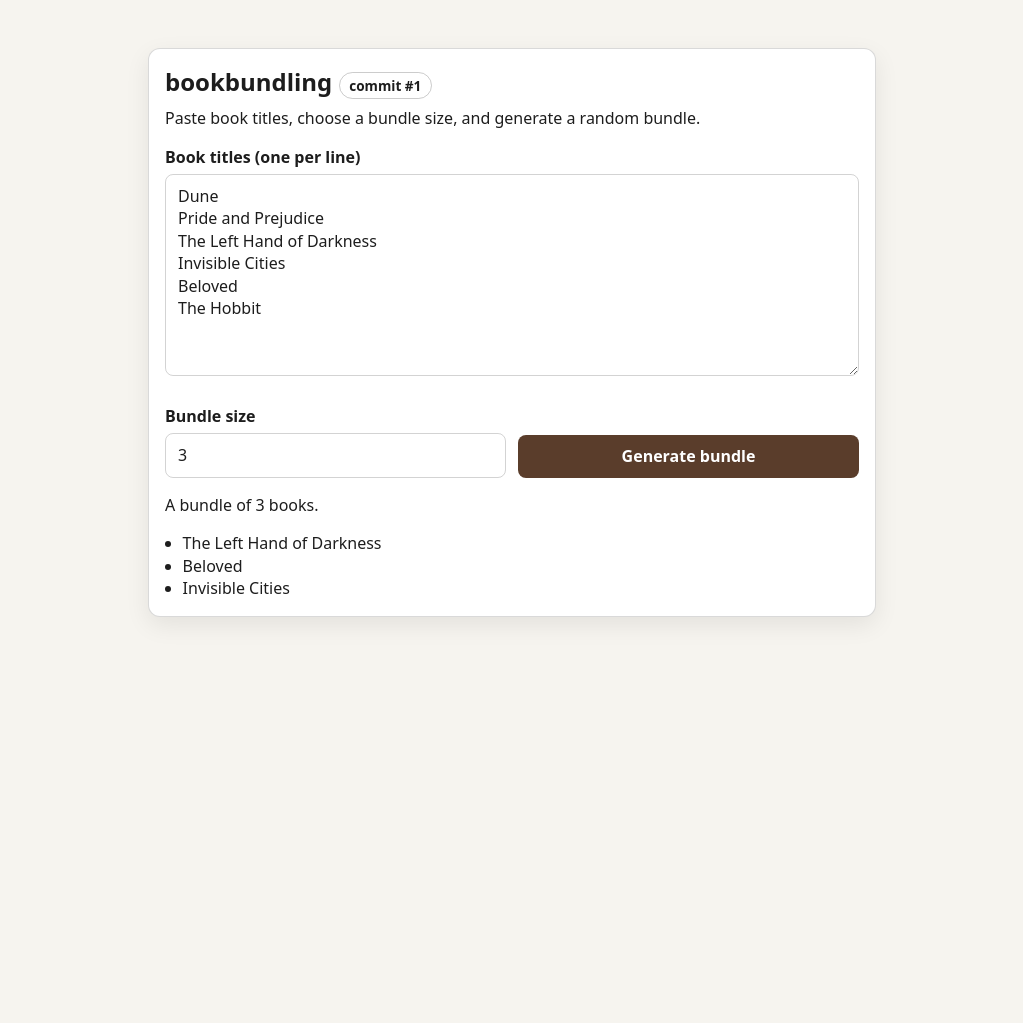
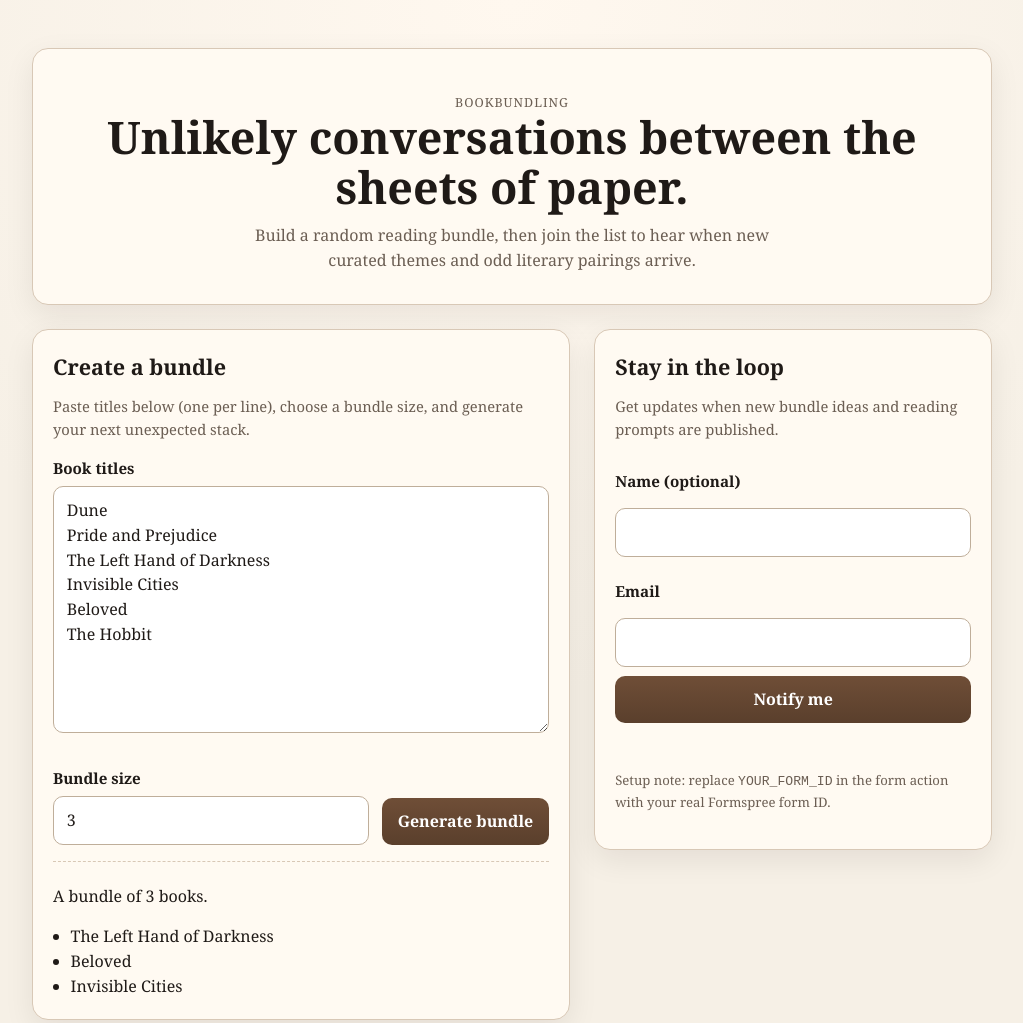
Before and after one commit to wyrddistrodoor/bookbundling, a plain HTML site: page index.html in a window 1280 px wide. Shown: the top 1023 px of the page, without its empty margins (128-1151 px from the left). Before the commit the page ends 800 px from the top, so only its background shows below. Drawn offline with Linux system fonts and the light colour scheme.

Commit message:
Redesign single-page site with bookish layout and Formspree email capture

```diff
--- a/index.html
+++ b/index.html
@@ -3,87 +3,206 @@
 <head>
   <meta charset="utf-8" />
   <meta name="viewport" content="width=device-width, initial-scale=1" />
-  <title>bookbundling — commit #1</title>
+  <title>bookbundling — unlikely conversations between the sheets</title>
+  <meta name="description" content="bookbundling pairs curious readers with unexpected bundles and unlikely conversations between the sheets of paper." />
   <style>
     :root {
-      color-scheme: light dark;
-      --bg: #f6f4ef;
-      --fg: #1d1d1d;
-      --accent: #5a3d2b;
-      --card: #ffffff;
+      --paper: #f6f0e6;
+      --ink: #1f1a17;
+      --muted: #6b5e53;
+      --accent: #6f4e37;
+      --accent-strong: #5a3f2c;
+      --card: #fffaf2;
+      --line: #d8c8b6;
+      --ok-bg: #e8f8ec;
+      --ok-fg: #1f5f2d;
+      --err-bg: #fdecec;
+      --err-fg: #7a1e1e;
+      --shadow: 0 10px 30px rgba(28, 19, 12, 0.08);
     }
-    @media (prefers-color-scheme: dark) {
-      :root {
-        --bg: #151515;
-        --fg: #ececec;
-        --accent: #d8ab8c;
-        --card: #222;
+
+    * { box-sizing: border-box; }
+
+    body {
+      margin: 0;
+      font-family: Georgia, "Times New Roman", serif;
+      background: radial-gradient(circle at top, #fff8ef 0%, var(--paper) 55%);
+      color: var(--ink);
+      line-height: 1.55;
+    }
+
+    main {
+      width: min(960px, 92vw);
+      margin: 3rem auto 4rem;
+      display: grid;
+      gap: 1.5rem;
+    }
+
+    .card {
+      background: var(--card);
+      border: 1px solid var(--line);
+      border-radius: 16px;
+      padding: 1.25rem;
+      box-shadow: var(--shadow);
+    }
+
+    .hero {
+      text-align: center;
+      padding: 2rem 1.25rem;
+    }
+
+    .kicker {
+      text-transform: uppercase;
+      letter-spacing: 0.08em;
+      font-size: 0.78rem;
+      color: var(--muted);
+      margin: 0 0 0.35rem;
+    }
+
+    h1 {
+      margin: 0;
+      font-size: clamp(1.7rem, 5vw, 2.8rem);
+      line-height: 1.1;
+    }
+
+    .hero p {
+      margin: 0.75rem auto 0;
+      max-width: 62ch;
+      color: var(--muted);
+    }
+
+    h2 {
+      margin: 0 0 0.7rem;
+      font-size: 1.35rem;
+    }
+
+    p { margin: 0.6rem 0 1rem; }
+
+    .split {
+      display: grid;
+      grid-template-columns: 1fr;
+      gap: 1.5rem;
+    }
+
+    @media (min-width: 860px) {
+      .split {
+        grid-template-columns: 1.15fr 0.85fr;
+        align-items: start;
       }
     }
-    * { box-sizing: border-box; }
-    body {
-      margin: 0;
-      font-family: ui-sans-serif, system-ui, -apple-system, Segoe UI, Roboto, Helvetica, Arial, sans-serif;
-      background: var(--bg);
-      color: var(--fg);
-      line-height: 1.4;
+
+    label {
+      display: block;
+      margin: 0.85rem 0 0.35rem;
+      font-weight: 700;
+      font-size: 0.95rem;
     }
-    main {
-      max-width: 760px;
-      margin: 3rem auto;
-      padding: 0 1rem;
-    }
-    .card {
-      background: var(--card);
-      border: 1px solid rgba(128, 128, 128, 0.3);
-      border-radius: 12px;
-      padding: 1rem;
-      box-shadow: 0 8px 24px rgba(0, 0, 0, 0.08);
-    }
-    h1 { margin: 0 0 0.5rem; }
-    p { margin: 0.5rem 0 1rem; }
-    label { display: block; margin: 0.75rem 0 0.35rem; font-weight: 600; }
+
     textarea, input, button {
       width: 100%;
       font: inherit;
-      padding: 0.65rem 0.75rem;
-      border-radius: 8px;
-      border: 1px solid rgba(128, 128, 128, 0.35);
-      background: transparent;
       color: inherit;
+      border-radius: 10px;
+      border: 1px solid #bfae9a;
+      background: #fff;
+      padding: 0.7rem 0.8rem;
     }
+
+    textarea { resize: vertical; }
+
     .row {
+      margin-top: 0.8rem;
       display: grid;
-      gap: 0.75rem;
-      grid-template-columns: 1fr 1fr;
-      margin-top: 0.75rem;
+      grid-template-columns: 1fr auto;
+      gap: 0.8rem;
+      align-items: end;
     }
-    button {
+
+    .btn {
       cursor: pointer;
-      background: var(--accent);
-      border: none;
+      border: 0;
+      background: linear-gradient(180deg, var(--accent) 0%, var(--accent-strong) 100%);
       color: #fff;
       font-weight: 700;
+      min-height: 44px;
+      padding: 0.7rem 1rem;
     }
-    ul { margin: 0.75rem 0 0; padding-left: 1.1rem; }
-    .result { margin-top: 1rem; }
-    .tag {
-      display: inline-block;
-      font-size: 0.85rem;
-      border-radius: 999px;
-      border: 1px solid rgba(128, 128, 128, 0.4);
-      padding: 0.2rem 0.6rem;
+
+    .btn:hover { filter: brightness(1.04); }
+
+    .result {
+      margin-top: 1rem;
+      padding-top: 0.75rem;
+      border-top: 1px dashed var(--line);
+    }
+
+    ul { margin: 0.5rem 0 0; padding-left: 1.1rem; }
+
+    .note {
+      font-size: 0.92rem;
+      color: var(--muted);
+    }
+
+    .signup-form {
+      margin-top: 0.7rem;
+      display: grid;
+      gap: 0.55rem;
+    }
+
+    .status {
+      min-height: 1.5rem;
+      font-size: 0.92rem;
+      margin-top: 0.45rem;
+    }
+
+    .status.ok {
+      color: var(--ok-fg);
+      background: var(--ok-bg);
+      border: 1px solid #b8e7c3;
+      border-radius: 8px;
+      padding: 0.45rem 0.6rem;
+    }
+
+    .status.err {
+      color: var(--err-fg);
+      background: var(--err-bg);
+      border: 1px solid #f1bcbc;
+      border-radius: 8px;
+      padding: 0.45rem 0.6rem;
+    }
+
+    .tiny {
+      font-size: 0.82rem;
+      color: var(--muted);
+      margin-top: 0.4rem;
+    }
+
+    .hidden-trap {
+      position: absolute;
+      left: -5000px;
+      width: 1px;
+      height: 1px;
+      overflow: hidden;
     }
   </style>
 </head>
 <body>
   <main>
-    <section class="card">
-      <h1>bookbundling <span class="tag">commit #1</span></h1>
-      <p>Paste book titles, choose a bundle size, and generate a random bundle.</p>
+    <section class="card hero">
+      <p class="kicker">bookbundling</p>
+      <h1>Unlikely conversations between the sheets of paper.</h1>
+      <p>
+        Build a random reading bundle, then join the list to hear when new curated themes and odd literary pairings arrive.
+      </p>
+    </section>
 
-      <label for="titles">Book titles (one per line)</label>
-      <textarea id="titles" rows="8">Dune
+    <section class="split">
+      <article class="card" aria-labelledby="bundle-title">
+        <h2 id="bundle-title">Create a bundle</h2>
+        <p class="note">Paste titles below (one per line), choose a bundle size, and generate your next unexpected stack.</p>
+
+        <label for="titles">Book titles</label>
+        <textarea id="titles" rows="9">Dune
 Pride and Prejudice
 The Left Hand of Darkness
 Invisible Cities
@@ -95,12 +214,36 @@ The Hobbit</textarea>
             <label for="size">Bundle size</label>
             <input id="size" type="number" min="1" value="3" />
           </div>
-        <div style="align-self:end;">
-          <button id="generate" type="button">Generate bundle</button>
-        </div>
+          <button id="generate" class="btn" type="button">Generate bundle</button>
         </div>
 
         <div class="result" id="result" aria-live="polite"></div>
+      </article>
+
+      <aside class="card" aria-labelledby="signup-title">
+        <h2 id="signup-title">Stay in the loop</h2>
+        <p class="note">Get updates when new bundle ideas and reading prompts are published.</p>
+
+        <form id="interest-form" class="signup-form" action="https://formspree.io/f/YOUR_FORM_ID" method="POST" novalidate>
+          <label for="name">Name (optional)</label>
+          <input id="name" name="name" type="text" autocomplete="name" />
+
+          <label for="email">Email</label>
+          <input id="email" name="email" type="email" autocomplete="email" required />
+
+          <div class="hidden-trap" aria-hidden="true">
+            <label for="company">Company</label>
+            <input id="company" name="company" type="text" tabindex="-1" autocomplete="off" />
+          </div>
+
+          <input type="hidden" name="_subject" value="New bookbundling interest signup" />
+
+          <button id="signup-btn" class="btn" type="submit">Notify me</button>
+        </form>
+
+        <p id="signup-status" class="status" role="status" aria-live="polite"></p>
+        <p class="tiny">Setup note: replace <code>YOUR_FORM_ID</code> in the form action with your real Formspree form ID.</p>
+      </aside>
     </section>
   </main>
 
@@ -109,6 +252,10 @@ The Hobbit</textarea>
     const sizeInput = document.getElementById("size");
     const resultEl = document.getElementById("result");
     const generateBtn = document.getElementById("generate");
+
+    const interestForm = document.getElementById("interest-form");
+    const signupBtn = document.getElementById("signup-btn");
+    const signupStatus = document.getElementById("signup-status");
 
     const shuffleCopy = (arr) => {
       const copy = arr.slice();
@@ -153,6 +300,58 @@ The Hobbit</textarea>
       resultEl.appendChild(list);
     }
 
+    function setStatus(message, kind) {
+      signupStatus.textContent = message;
+      signupStatus.className = "status";
+      if (kind) signupStatus.classList.add(kind);
+    }
+
+    interestForm.addEventListener("submit", async (event) => {
+      event.preventDefault();
+
+      const trapValue = interestForm.querySelector("#company").value;
+      if (trapValue) {
+        setStatus("Thanks!", "ok");
+        return;
+      }
+
+      const email = interestForm.email.value.trim();
+      if (!email) {
+        setStatus("Please enter your email.", "err");
+        return;
+      }
+
+      const action = interestForm.getAttribute("action") || "";
+      if (action.includes("YOUR_FORM_ID")) {
+        setStatus("Form is not configured yet. Replace YOUR_FORM_ID with your Formspree ID.", "err");
+        return;
+      }
+
+      try {
+        signupBtn.disabled = true;
+        signupBtn.textContent = "Sending…";
+        setStatus("", "");
+
+        const response = await fetch(action, {
+          method: "POST",
+          headers: { "Accept": "application/json" },
+          body: new FormData(interestForm)
+        });
+
+        if (response.ok) {
+          interestForm.reset();
+          setStatus("Thanks — you're on the list.", "ok");
+        } else {
+          setStatus("Something went wrong. Please try again in a moment.", "err");
+        }
+      } catch (err) {
+        setStatus("Network issue. Please try again.", "err");
+      } finally {
+        signupBtn.disabled = false;
+        signupBtn.textContent = "Notify me";
+      }
+    });
+
     generateBtn.addEventListener("click", renderBundle);
     renderBundle();
   </script>
```
Lines whose indentation alone changed are shown as unchanged.
